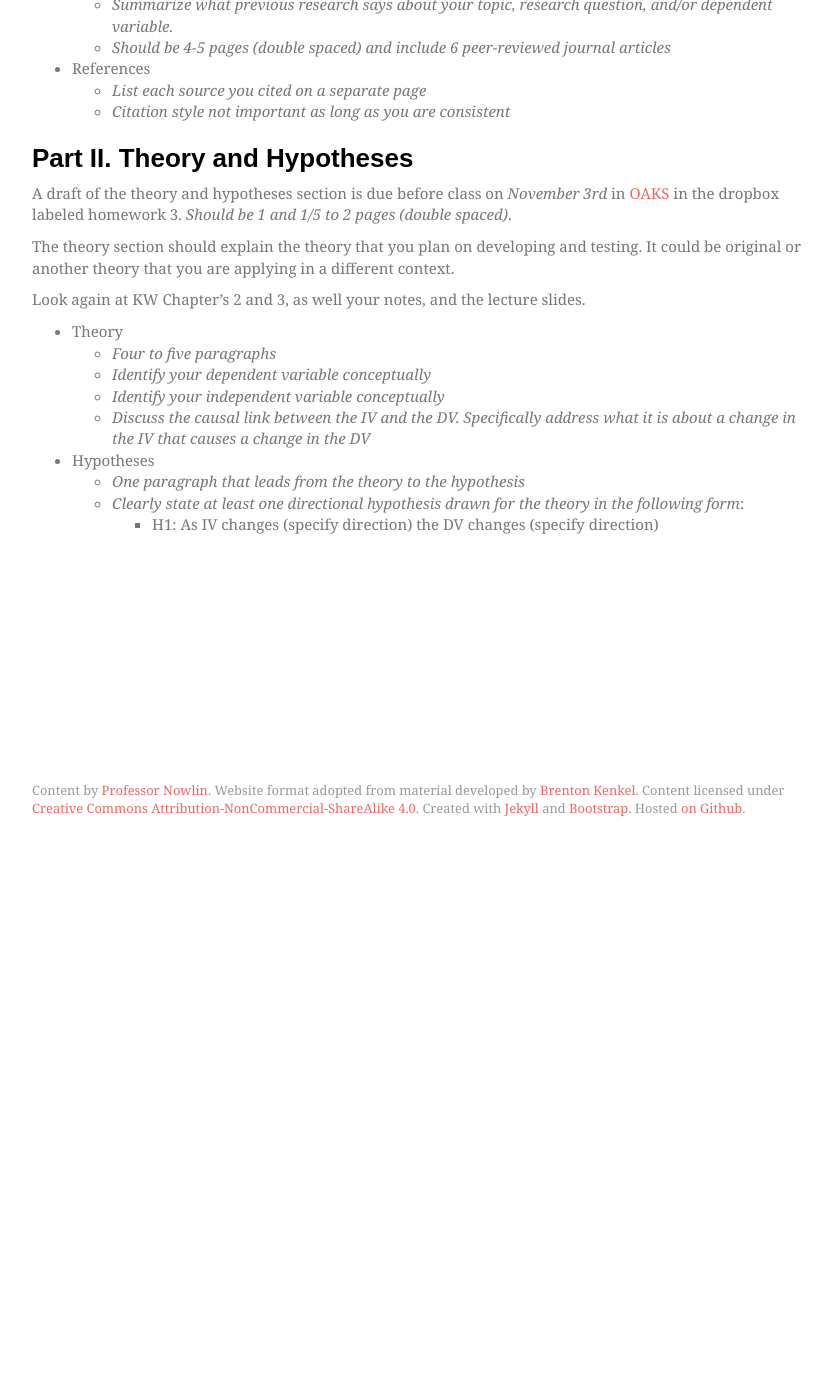
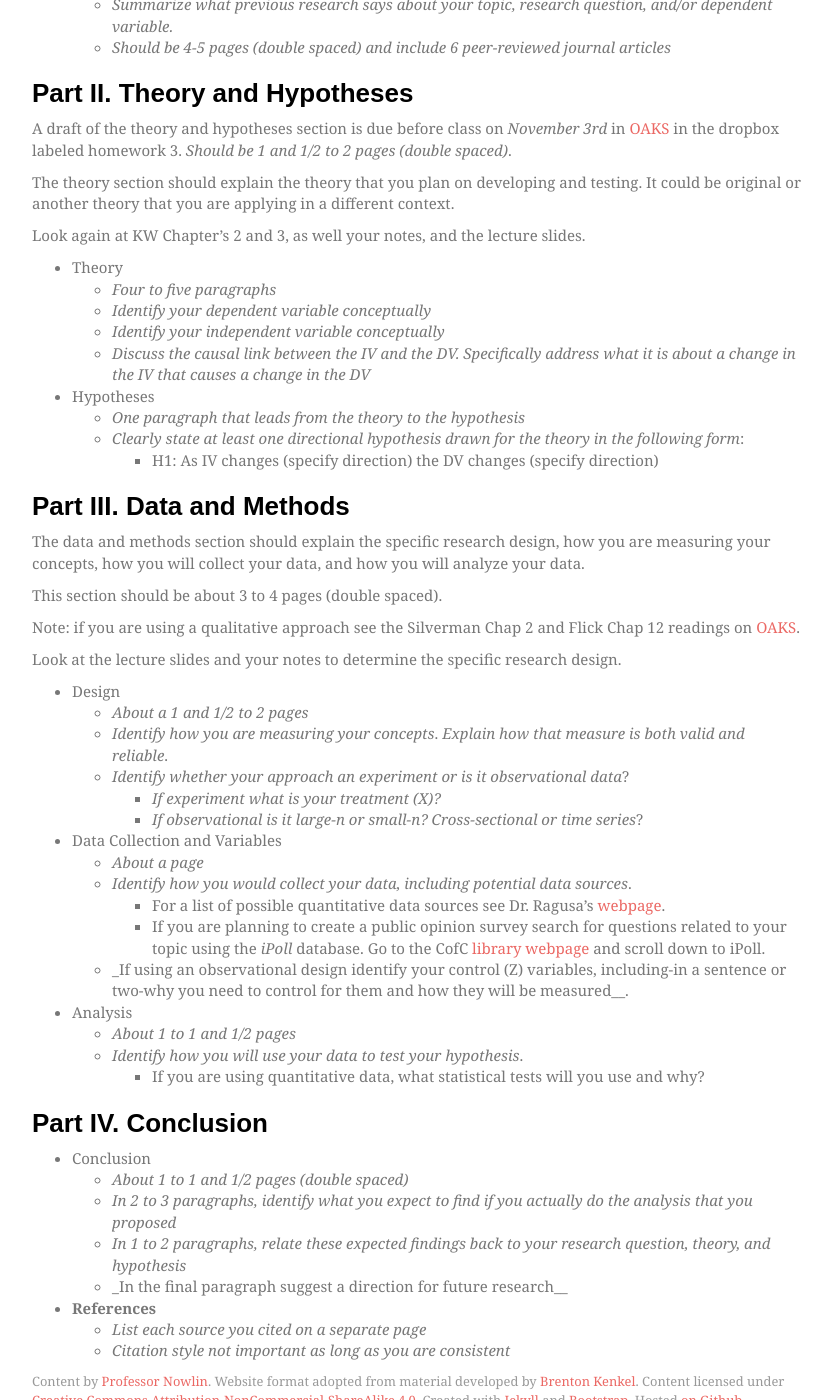
Before and after one commit to mnowlin/poli205, a Jekyll site: the page built from _assignments/02-research-design.md, in a window 1280 px wide and 1400 px high, scrolled down 559 px. Shown: the whole window, without its empty margins (223-1055 px from the left). Built offline with Jekyll 4.4.1, drawn with Linux system fonts in a browser that asks for light colours; nearby versions of some CDN libraries; some web fonts are replaced; a file with an impossible date is left out.

Commit message:
update lectures

```diff
--- a/_assignments/02-research-design.md
+++ b/_assignments/02-research-design.md
@@ -26,13 +26,9 @@ Follow guideline available on [OAKS](https://lms.cofc.edu/) under Handouts
     * _Summarize what previous research says about your topic, research question, and/or dependent variable._
     * _Should be 4-5 pages (double spaced) and include 6 peer-reviewed journal articles_
 
-* References
-    * _List each source you cited on a separate page_
-    * _Citation style not important as long as you are consistent_
-
 ### Part II. Theory and Hypotheses
 
-A draft of the theory and hypotheses section is due before class on _November 3rd_ in [OAKS](https://lms.cofc.edu/) in the dropbox labeled homework 3. _Should be 1 and 1/5 to 2 pages (double spaced)_.
+A draft of the theory and hypotheses section is due before class on _November 3rd_ in [OAKS](https://lms.cofc.edu/) in the dropbox labeled homework 3. _Should be 1 and 1/2 to 2 pages (double spaced)_.
 
 The theory section should explain the theory that you plan on developing and testing. It could be original or another theory that you are applying in a different context.
 
@@ -48,3 +44,44 @@ Look again at KW Chapter's 2 and 3, as well your notes, and the lecture slides.
     * _One paragraph that leads from the theory to the hypothesis_
     * _Clearly state at least one directional hypothesis drawn for the theory in the following form_:
         * H1: As IV changes (specify direction) the DV changes (specify direction)
+
+### Part III. Data and Methods
+
+The data and methods section should explain the specific research design, how you are measuring your concepts, how you will collect your data, and how you will analyze your data.
+
+This section should be about 3 to 4 pages (double spaced).
+
+Note: if you are using a qualitative approach see the Silverman Chap 2 and Flick Chap 12 readings on [OAKS](https://lms.cofc.edu/).
+
+Look at the lecture slides and your notes to determine the specific research design.
+
+* Design
+    * _About a 1 and 1/2 to 2 pages_
+    * _Identify how you are measuring your concepts_. _Explain how that measure is both valid and reliable_.
+    * _Identify whether your approach an experiment or is it observational data_?
+        * _If experiment what is your treatment (X)?_
+        * _If observational is it large-n or small-n? Cross-sectional or time series_?
+
+* Data Collection and Variables
+    * _About a page_
+    * _Identify how you would collect your data, including potential data sources_.
+        * For a list of possible quantitative data sources see Dr. Ragusa's [webpage](http://jordanragusa.com/data.html).
+        * If you are planning to create a public opinion survey search for questions related to your topic using the _iPoll_ database. Go to the CofC [library webpage](http://libguides.library.cofc.edu/az.php?a=i) and scroll down to iPoll.
+    * _If using an observational design identify your control (Z) variables, including-in a sentence or two-why you need to control for them and how they will be measured__.
+
+* Analysis
+    * _About 1 to 1 and 1/2 pages_
+    * _Identify how you will use your data to test your hypothesis_.
+        * If you are using quantitative data, what statistical tests will you use and why?
+
+### Part IV. Conclusion
+
+* Conclusion
+    * _About 1 to 1 and 1/2 pages (double spaced)_
+    * _In 2 to 3 paragraphs, identify what you expect to find if you actually do the analysis that you proposed_
+    * _In 1 to 2 paragraphs, relate these expected findings back to your research question, theory, and hypothesis_
+    * _In the final paragraph suggest a direction for future research__
+
+* __References__
+    * _List each source you cited on a separate page_
+    * _Citation style not important as long as you are consistent_
```
Also changed, not shown: _notes/06-prob.md (added, +10 -0 lines), _notes/07-r.md (added, +9 -0 lines), _notes/08-assoc.md (added, +10 -0 lines), _notes/09-reg.md (added, +10 -0 lines), 5 other files.
